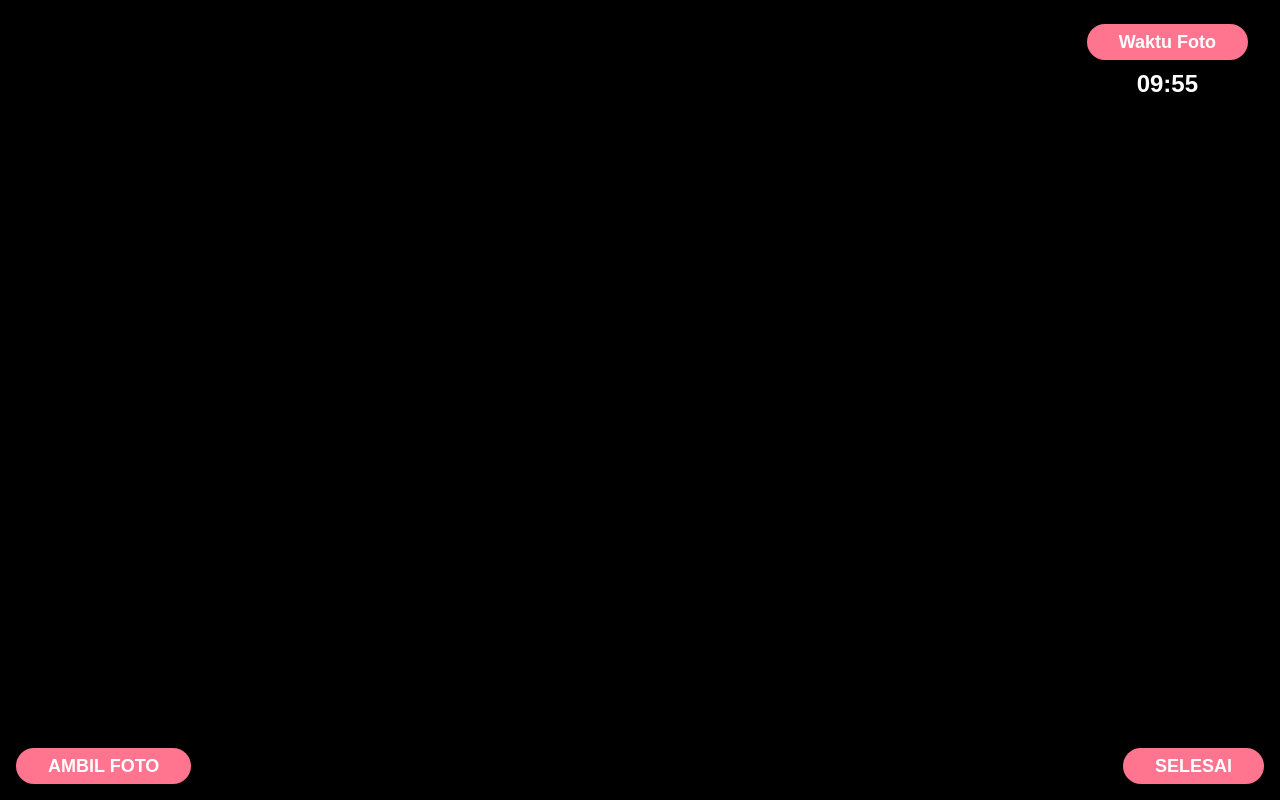
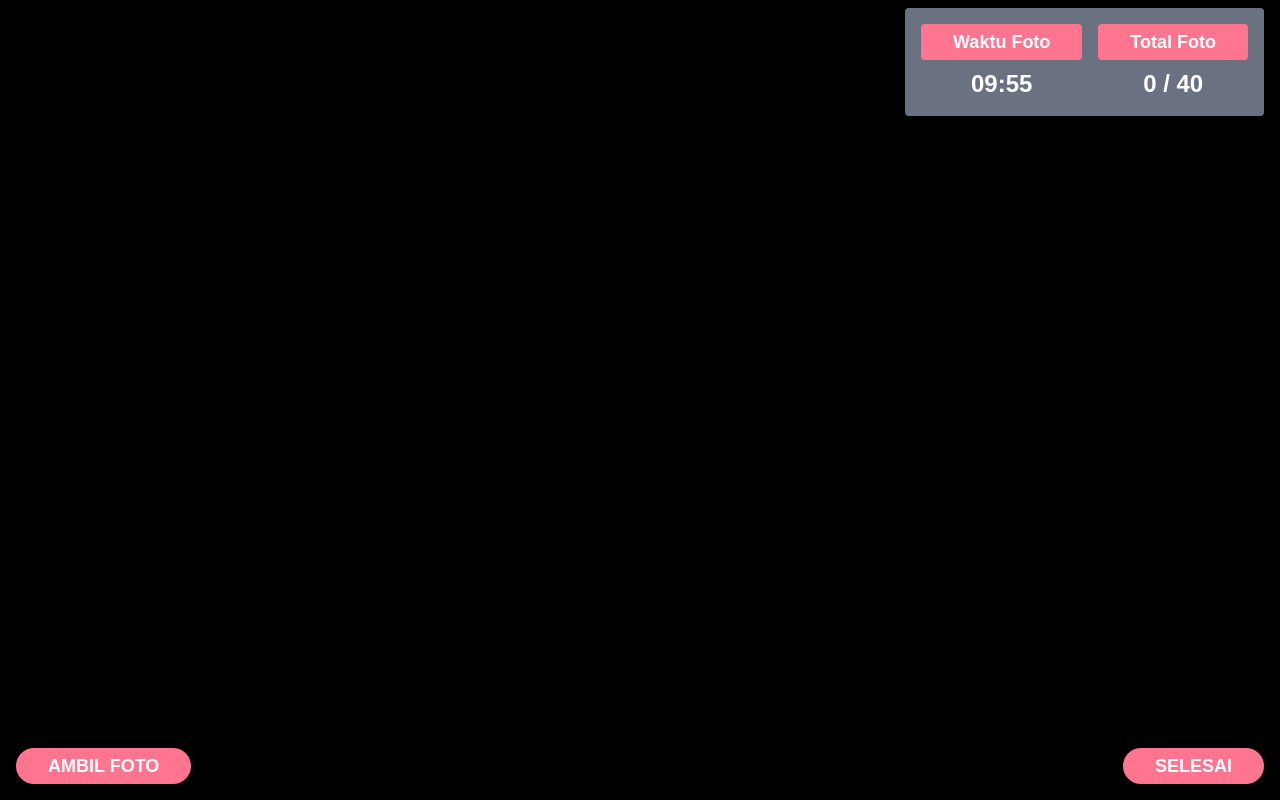
Before and after one commit to linggaprrrr/dclr-booth, a Next.js app: page /photo in a window 1280 px wide. Built offline with nearby package versions, Linux system fonts and the light colour scheme; no server answers.

Commit message:
feat: add total photo

```diff
--- a/src/app/photo/page.tsx
+++ b/src/app/photo/page.tsx
@@ -1,7 +1,7 @@
 'use client'
 
 import ModalFinish from "@/components/Modal";
-import React, { useRef, useState, useEffect } from 'react';
+import React, { useRef, useState, useEffect, useMemo } from 'react';
 import ModalPhotoPreview from "@/components/ModalPhoto";
 import axios from 'axios'
 import { useRouter } from 'next/navigation'
@@ -19,6 +19,7 @@ export default function Photo() {
   const [showModal, setShowModal] = useState(false)
   const [showModalPhotoPreview, setShowModalPhotoPreview] = useState(false)
   const [photo, setPhoto] = useState('')
+  const [totalPhoto, setTotalPhoto] = useState(0)
 
   useEffect(() => {
     async function getDevices() {
@@ -96,7 +97,7 @@ export default function Photo() {
   const onTakePict = async () => {
     try {
       const res = await axios.get(`/api/capture`, {})
-      setPhoto(`${window.location.origin}/${res.data.file.path}`)
+      setPhoto(res.data.file.path)
       setShowModalPhotoPreview(prev => !prev)
     } catch (ex) {
     }
@@ -117,6 +118,7 @@ export default function Photo() {
   const onAgree = async () => {
     setPhoto('')
     setShowModalPhotoPreview(prev => !prev)
+    setTotalPhoto(prevState => prevState + 1)
   }
 
   const onUpload = async () => {
@@ -129,12 +131,18 @@ export default function Photo() {
     }
   }
 
+  const finishWordingMemo = useMemo(() => {
+    if (totalPhoto === 40) return "Jumlah pengambilan foto sudah terpenuhi"
+    if (timer === 0) return  "Waktu dalam mengambil foto sudah habis"
+    return "Kamu telah menyelesaikan pengambilan foto"
+  }, [timer, totalPhoto])
+
   return (
     <>
       <main className="flex flex-col w-screen h-screen bg-black py-4">
         <div className="absolute top-0 w-full px-4 py-2 flex justify-end z-[100]">
-          <div className="flex flex-col items-center gap-2 p-4 bg-black rounded">
-            <div className="rounded-3xl bg-primary py-1 px-8">
+          <div className="flex flex-col items-center gap-2 p-4 bg-gray-500 rounded-tl rounded-bl">
+            <div className="rounded bg-primary py-1 px-8">
               <span className="text-white font-bold text-lg">
                 Waktu Foto
               </span>
@@ -142,6 +150,17 @@ export default function Photo() {
 
             <span className="text-white font-bold text-2xl">
               {formatTime(timer)}
+            </span>
+          </div>
+          <div className="flex flex-col items-center gap-2 p-4 pl-0 bg-gray-500 rounded-tr rounded-br">
+            <div className="rounded bg-primary py-1 px-8">
+              <span className="text-white font-bold text-lg">
+                Total Foto
+              </span>
+            </div>
+
+            <span className="text-white font-bold text-2xl">
+              {totalPhoto} / 40
             </span>
           </div>
         </div>
@@ -177,8 +196,8 @@ export default function Photo() {
         </div>
       </main>
       <ModalFinish
-        show={showModal || timer === 0}
-        message="Waktu dalam mengambil foto sudah habis"
+        show={showModal || timer === 0 || totalPhoto === 40}
+        message={finishWordingMemo}
         onClick={onUpload}
       />
       <ModalPhotoPreview
```
